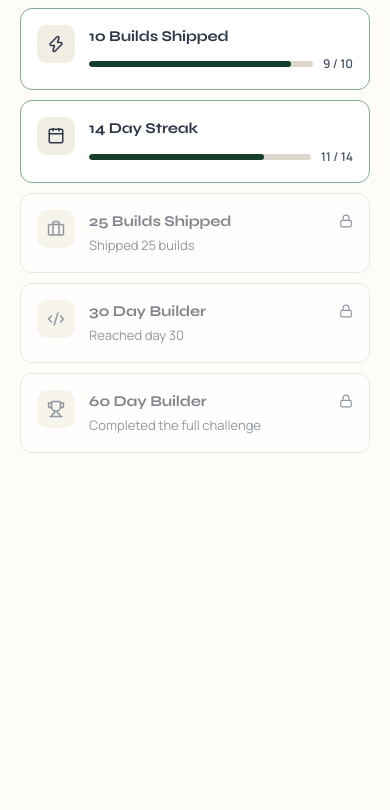
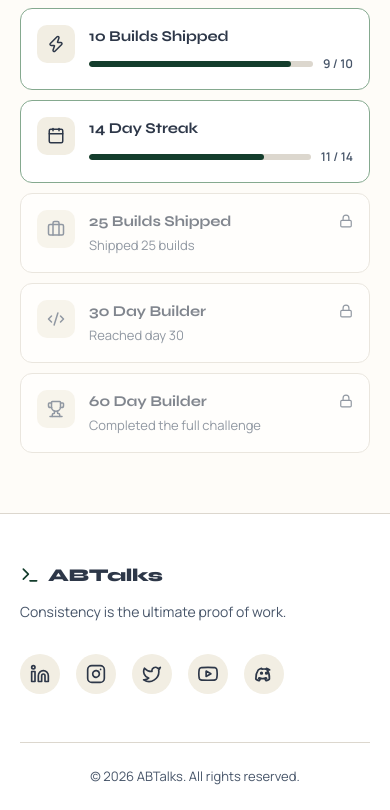
Before and after one commit to Fah218/ABTalkRebuild, a Next.js app: page /dashboard in a window 390 px wide. Shown: the part 1423-2233 px from the top of the page. Before the commit the page ends 1936 px from the top, so only its background shows below. Built offline with nearby package versions, Linux system fonts and the light colour scheme.

Commit message:
feat: add global responsive footer

```diff
--- a/src/app/layout.tsx
+++ b/src/app/layout.tsx
@@ -1,6 +1,7 @@
 import type { Metadata } from "next";
 import { Syne, Manrope } from "next/font/google";
 import { ThemeProvider } from "@/components/ThemeProvider";
+import { Footer } from "@/components/shared/Footer";
 import "./globals.css";
 
 const syne = Syne({
@@ -44,6 +45,7 @@ export default function RootLayout({ children }: LayoutProps<"/">) {
       <body>
         <ThemeProvider>
           {children}
+          <Footer />
         </ThemeProvider>
       </body>
     </html>
--- /dev/null
+++ b/src/components/shared/Footer.module.css
@@ -0,0 +1,93 @@
+.footer {
+  border-top: 1px solid var(--border-color);
+  background-color: var(--bg-surface);
+  padding: 48px 0 24px 0;
+  margin-top: auto;
+}
+
+.footerContent {
+  display: flex;
+  flex-direction: column;
+  gap: 32px;
+  margin-bottom: 48px;
+}
+
+@media (min-width: 768px) {
+  .footerContent {
+    flex-direction: row;
+    justify-content: space-between;
+    align-items: center;
+  }
+}
+
+.brandSection {
+  display: flex;
+  flex-direction: column;
+  gap: 12px;
+}
+
+.logo {
+  font-weight: 800;
+  font-size: 18px;
+  letter-spacing: -0.02em;
+  color: var(--text-main);
+  text-decoration: none;
+  display: flex;
+  align-items: center;
+  gap: 8px;
+}
+
+.logoIcon {
+  color: var(--brand-primary);
+}
+
+.quote {
+  font-size: 14px;
+  color: var(--text-muted);
+  max-width: 300px;
+  line-height: 1.5;
+}
+
+.socialSection {
+  display: flex;
+  align-items: center;
+  gap: 16px;
+}
+
+.socialIcon {
+  display: flex;
+  align-items: center;
+  justify-content: center;
+  width: 40px;
+  height: 40px;
+  border-radius: var(--radius-full);
+  background-color: var(--bg-surface-muted);
+  color: var(--text-main);
+  transition: all var(--transition-fast);
+}
+
+.socialIcon:hover, .socialIcon:focus-visible {
+  background-color: var(--brand-primary);
+  color: #fff;
+  outline: none;
+}
+
+.socialIcon:focus-visible {
+  box-shadow: 0 0 0 2px var(--bg-surface), 0 0 0 4px var(--brand-primary);
+}
+
+.footerBottom {
+  border-top: 1px solid var(--border-color);
+  padding-top: 24px;
+  display: flex;
+  align-items: center;
+  justify-content: center;
+  font-size: 13px;
+  color: var(--text-muted);
+}
+
+@media (min-width: 768px) {
+  .footerBottom {
+    justify-content: space-between;
+  }
+}
--- /dev/null
+++ b/src/components/shared/Footer.tsx
@@ -0,0 +1,98 @@
+"use client";
+
+import React from "react";
+import Link from "next/link";
+import { Terminal } from "lucide-react";
+import styles from "./Footer.module.css";
+
+const LinkedinIcon = ({ size = 20 }: { size?: number }) => (
+  <svg xmlns="http://www.w3.org/2000/svg" width={size} height={size} viewBox="0 0 24 24" fill="none" stroke="currentColor" strokeWidth="2" strokeLinecap="round" strokeLinejoin="round">
+    <path d="M16 8a6 6 0 0 1 6 6v7h-4v-7a2 2 0 0 0-2-2 2 2 0 0 0-2 2v7h-4v-7a6 6 0 0 1 6-6z"/>
+    <rect x="2" y="9" width="4" height="12"/>
+    <circle cx="4" cy="4" r="2"/>
+  </svg>
+);
+
+const InstagramIcon = ({ size = 20 }: { size?: number }) => (
+  <svg xmlns="http://www.w3.org/2000/svg" width={size} height={size} viewBox="0 0 24 24" fill="none" stroke="currentColor" strokeWidth="2" strokeLinecap="round" strokeLinejoin="round">
+    <rect x="2" y="2" width="20" height="20" rx="5" ry="5"/>
+    <path d="M16 11.37A4 4 0 1 1 12.63 8 4 4 0 0 1 16 11.37z"/>
+    <line x1="17.5" y1="6.5" x2="17.51" y2="6.5"/>
+  </svg>
+);
+
+const TwitterIcon = ({ size = 20 }: { size?: number }) => (
+  <svg xmlns="http://www.w3.org/2000/svg" width={size} height={size} viewBox="0 0 24 24" fill="none" stroke="currentColor" strokeWidth="2" strokeLinecap="round" strokeLinejoin="round">
+    <path d="M22 4s-.7 2.1-2 3.4c1.6 10-9.4 17.3-18 11.6 2.2.1 4.4-.6 6-2C3 15.5.5 9.6 3 5c2.2 2.6 5.6 4.1 9 4-.9-4.2 4-6.6 7-3.8 1.1 0 3-1.2 3-1.2z"/>
+  </svg>
+);
+
+const YoutubeIcon = ({ size = 20 }: { size?: number }) => (
+  <svg xmlns="http://www.w3.org/2000/svg" width={size} height={size} viewBox="0 0 24 24" fill="none" stroke="currentColor" strokeWidth="2" strokeLinecap="round" strokeLinejoin="round">
+    <path d="M22.54 6.42a2.78 2.78 0 0 0-1.94-2C18.88 4 12 4 12 4s-6.88 0-8.6.46a2.78 2.78 0 0 0-1.94 2A29 29 0 0 0 1 11.75a29 29 0 0 0 .46 5.33A2.78 2.78 0 0 0 3.4 19c1.72.46 8.6.46 8.6.46s6.88 0 8.6-.46a2.78 2.78 0 0 0 1.94-2 29 29 0 0 0 .46-5.25 29 29 0 0 0-.46-5.33z"/>
+    <polygon points="9.75 15.02 15.5 11.75 9.75 8.48 9.75 15.02"/>
+  </svg>
+);
+
+// Basic Discord SVG since lucide might not guarantee the brand icon
+const DiscordIcon = ({ size = 20 }: { size?: number }) => (
+  <svg
+    xmlns="http://www.w3.org/2000/svg"
+    width={size}
+    height={size}
+    viewBox="0 0 24 24"
+    fill="none"
+    stroke="currentColor"
+    strokeWidth="2"
+    strokeLinecap="round"
+    strokeLinejoin="round"
+  >
+    <path d="M9 12a1 1 0 1 0 0-2 1 1 0 0 0 0 2z"/>
+    <path d="M15 12a1 1 0 1 0 0-2 1 1 0 0 0 0 2z"/>
+    <path d="M18.81 7.15A11.66 11.66 0 0 0 15 5.25v0a.44.44 0 0 0-.25.13 8.35 8.35 0 0 0-.39.81 11.83 11.83 0 0 0-4.7 0 8 8 0 0 0-.39-.81.44.44 0 0 0-.25-.13 11.66 11.66 0 0 0-3.81 1.9.46.46 0 0 0-.2.15c-2.43 3.63-3.08 7.16-2.8 10.66a.42.42 0 0 0 .17.3 11.96 11.96 0 0 0 3.6 1.83.42.42 0 0 0 .45-.16 9.38 9.38 0 0 0 .75-1.22.42.42 0 0 0-.22-.59 8.29 8.29 0 0 1-1.15-.55.42.42 0 0 1-.04-.69c.09-.07.18-.14.27-.22a.4.4 0 0 1 .42-.05 8.37 8.37 0 0 0 7.82 0 .4.4 0 0 1 .42.05c.09.08.18.15.27.22a.42.42 0 0 1-.04.69 8.2 8.2 0 0 1-1.15.55.42.42 0 0 0-.22.59 9.38 9.38 0 0 0 .75 1.22.42.42 0 0 0 .45.16 11.96 11.96 0 0 0 3.6-1.83.42.42 0 0 0 .17-.3c.32-4-.37-7.46-2.84-10.82a.46.46 0 0 0-.2-.14z"/>
+  </svg>
+);
+
+export function Footer() {
+  return (
+    <footer className={styles.footer}>
+      <div className="container">
+        <div className={styles.footerContent}>
+
+          <div className={styles.brandSection}>
+            <Link href="/" className={`${styles.logo} font-heading font-extrabold`}>
+              <Terminal size={20} className={styles.logoIcon} />
+              ABTalks
+            </Link>
+            <p className={styles.quote}>
+              Consistency is the ultimate proof of work.
+            </p>
+          </div>
+
+          <div className={styles.socialSection}>
+            <a href="#" className={styles.socialIcon} aria-label="LinkedIn">
+              <LinkedinIcon size={20} />
+            </a>
+            <a href="#" className={styles.socialIcon} aria-label="Instagram">
+              <InstagramIcon size={20} />
+            </a>
+            <a href="#" className={styles.socialIcon} aria-label="X (Twitter)">
+              <TwitterIcon size={20} />
+            </a>
+            <a href="#" className={styles.socialIcon} aria-label="YouTube">
+              <YoutubeIcon size={20} />
+            </a>
+            <a href="#" className={styles.socialIcon} aria-label="Discord">
+              <DiscordIcon size={20} />
+            </a>
+          </div>
+
+        </div>
+
+        <div className={styles.footerBottom}>
+          <p>&copy; {new Date().getFullYear()} ABTalks. All rights reserved.</p>
+        </div>
+      </div>
+    </footer>
+  );
+}
```
Also changed, not shown: 1 other file (tests, documents, lock files or other folders).
